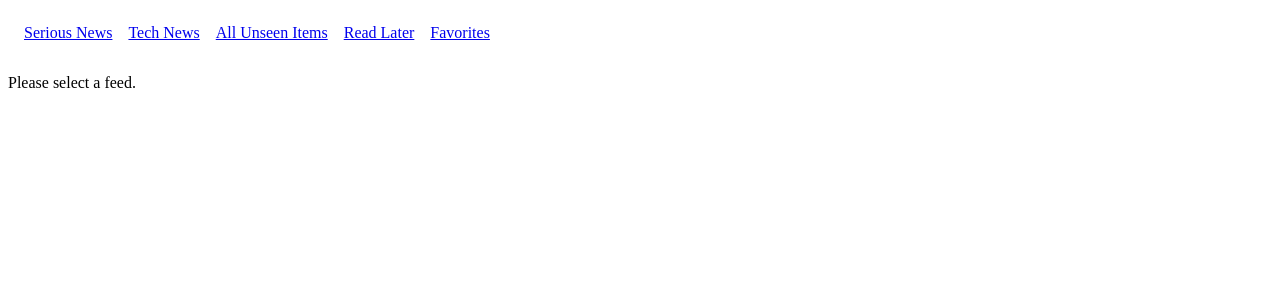
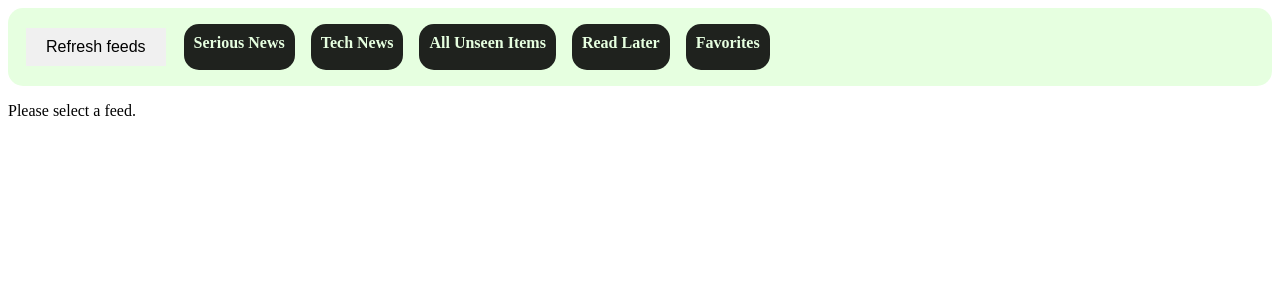
Before and after one commit to eohjelle/quereada, a SvelteKit app: page / in a window 1280 px wide. Shown: the top 300 px of the page. Built offline with nearby package versions, Linux system fonts and the light colour scheme.

Commit message:
Modified navigation bar and refresh button

```diff
--- a/package.json
+++ b/package.json
@@ -26,6 +26,7 @@
 	"dependencies": {
 		"@extractus/feed-extractor": "^7.1.3",
 		"@prisma/client": "^5.18.0",
+		"date-fns": "^3.6.0",
 		"fs": "^0.0.1-security",
 		"openai": "^4.56.0",
 		"prisma": "^5.18.0",
--- /dev/null
+++ b/src/lib/components/RefreshButton.svelte
@@ -0,0 +1,67 @@
+<script>
+  import { fade } from "svelte/transition";
+
+  let refreshPromise;
+  let clicked = false;
+
+  async function update_db() {
+    clicked = true;
+    console.log("Updating database with fresh links...");
+    refreshPromise = fetch("/api/refresh_database");
+  }
+
+  // Copied from here: https://learn.svelte.dev/tutorial/custom-js-transitions
+  function typewriter(node, { speed = 1 }) {
+    const valid =
+      node.childNodes.length === 1 &&
+      node.childNodes[0].nodeType === Node.TEXT_NODE;
+
+    if (!valid) {
+      throw new Error(
+        `This transition only works on elements with a single text node child`
+      );
+    }
+
+    const text = node.textContent;
+    const duration = text.length / (speed * 0.01);
+
+    return {
+      duration,
+      tick: (t) => {
+        const i = Math.trunc(text.length * t);
+        node.textContent = text.slice(0, i);
+      },
+    };
+  }
+</script>
+
+<button on:click={update_db}>
+  {#if !clicked}
+    Refresh feeds
+  {:else}
+    {#await refreshPromise}
+      <p>Refreshing...</p>
+    {:then}
+      <p>Feeds refreshed!</p>
+    {/await}
+  {/if}
+</button>
+
+<style>
+  button {
+    background-color: #f0f0f0;
+    border: none;
+    color: black;
+    padding: 10px 20px;
+    text-align: center;
+    text-decoration: none;
+    display: inline-block;
+    font-size: 16px;
+    margin: 4px 2px;
+    cursor: pointer;
+  }
+
+  button:hover {
+    background-color: #e0e0e0;
+  }
+</style>
--- a/src/lib/server/fetch_new_items/index.ts
+++ b/src/lib/server/fetch_new_items/index.ts
@@ -63,14 +63,18 @@ async function loadSources(): Promise<SourceWithFetch[]> {
     return sources;
 }
 
+async function delay(ms: number): Promise<void> {
+    return new Promise(resolve => setTimeout(resolve, ms));
+}
+
 // Function to fetch all new items from all sources
 export async function fetch_all_new_items(): Promise<void> {
     const sources = await loadSources();
-    Promise.all(sources.map(async (source) => {
+    await Promise.all(sources.map(async (source) => {
         console.log(`Fetching new items from ${source.name}...`);
-        source.fetch_new_items()
-        .then((new_item_authors_pairs) => {
-            console.log(`Fetched ${new_item_authors_pairs.length} new items from ${source.name}.`);
+        return source.fetch_new_items()
+        .then(async (new_item_authors_pairs) => {
+            console.log(`Fetched ${new_item_authors_pairs.length} items from ${source.name}.`);
             for (const [item, authors] of new_item_authors_pairs) {
                 push_item_with_authors_to_db(item, authors);
             }
--- a/src/lib/server/fetch_new_items/sources/nytimes.ts
+++ b/src/lib/server/fetch_new_items/sources/nytimes.ts
@@ -5,8 +5,8 @@ import util from 'util'; // only used for debugging
 
 function authors_from_byline(byline: string): Author[] {
     return byline
-        .replace('By', '') // remove "By" from the beginning of the byline
-        .replace('and', ',') // replace "and" with ","
+        .replace('By ', '') // remove "By" from the beginning of the byline
+        .replace(' and ', ',') // replace "and" with ","
         .split(',') // split the byline into an array of names
         .map((name: string) => ({ name: name.trim() })); // trim each name and create an Author object
 }
@@ -29,7 +29,7 @@ export class NYTimesAPI implements SourceWithFetch{
         for (const raw_item of data.results) {
             const authors = authors_from_byline(raw_item.byline);
             const item: Item = {
-                item_type: 'Link',
+                item_type: 'Article',
                 source_name: this.name,
                 lang_id: 'en-us',
                 title: raw_item.title,
--- a/src/lib/server/fetch_new_items/sources/the_atlantic.ts
+++ b/src/lib/server/fetch_new_items/sources/the_atlantic.ts
@@ -10,7 +10,6 @@ export class TheAtlantic implements SourceWithFetch {
     date_added: Date = new Date();
 
     constructor({ name, url, channels }: { name: string; url: string; channels: string[] }) {
-        console.log(`TheAtlantic constructor called with channels`,channels);
         this.channels = channels;
     }
 
@@ -27,7 +26,7 @@ export class TheAtlantic implements SourceWithFetch {
 
             const authors = raw_item.author.map((author: { name: string }) => ({ name: author.name[0] }));
             const item: Item = {
-                item_type: 'FullTextArticle',
+                item_type: 'Article',
                 source_name: this.name,
                 lang_id: 'en-us',
                 title: raw_item.title[0]._,
--- a/src/routes/+layout.server.ts
+++ b/src/routes/+layout.server.ts
@@ -1,5 +1,5 @@
-import feeds from './[feed]/feeds.json';
+import feeds from './[feed]/feeds';
 
-export function load({ params }) {
+export function load() {
     return { feeds: feeds.map((feed) => feed.feed_title) };
 }
--- a/src/routes/+layout.svelte
+++ b/src/routes/+layout.svelte
@@ -1,8 +1,11 @@
 <script>
+  import RefreshButton from "$lib/components/RefreshButton.svelte";
+
   export let data;
 </script>
 
 <nav>
+  <RefreshButton />
   {#each data.feeds as feed}
     <a href="/{feed}">{feed}</a>
   {/each}
@@ -16,9 +19,22 @@
     display: flex;
     gap: 1em;
     padding: 1em;
-    background: var(--bg-2);
+    background: #e6ffe0;
     z-index: 2;
     margin: 0 0 1em 0;
-    border-radius: var(--border-radius);
+    border-radius: 15px;
+  }
+
+  nav a {
+    background-color: #1f221e;
+    padding: 10px;
+    border-radius: 15px;
+    color: #e6ffe0;
+    font-weight: bold;
+    text-decoration: none;
+  }
+
+  nav a:hover {
+    background-color: red;
   }
 </style>
--- a/src/routes/[feed]/+page.ts
+++ b/src/routes/[feed]/+page.ts
@@ -1,5 +1,5 @@
 import { error } from '@sveltejs/kit';
-import feeds from './feeds.json';
+import feeds from './feeds';
 
 export function load({ params }) {
     const feed = feeds.find((feed) => feed.feed_title === params.feed);
--- a/src/routes/[feed]/feeds.json
+++ b/src/routes/[feed]/feeds.js
@@ -1,4 +1,6 @@
-[
+import { subDays } from 'date-fns';
+
+const feeds = [
     {
         "feed_title": "Serious News",
         "blocks": [
@@ -44,7 +46,10 @@
                 "prisma_function": "findMany",
                 "prisma_args": {
                     "where": {
-                        "source_name": "Hacker News"
+                        "source_name": "Hacker News",
+                        "date_published": {
+                            "gt": subDays(new Date(), 1) // only show articles from the last day
+                        }
                     },
                     "include": {
                         "authors": true
@@ -105,3 +110,5 @@
         ]
     }
 ]
+
+export default feeds;
```
Also changed, not shown: src/lib/components/Feed.svelte (+18 -29 lines), src/routes/[feed]/+page.svelte (+0 -20 lines), src/lib/components/Article.svelte (added), 2 other files (tests, documents, lock files or other folders).
